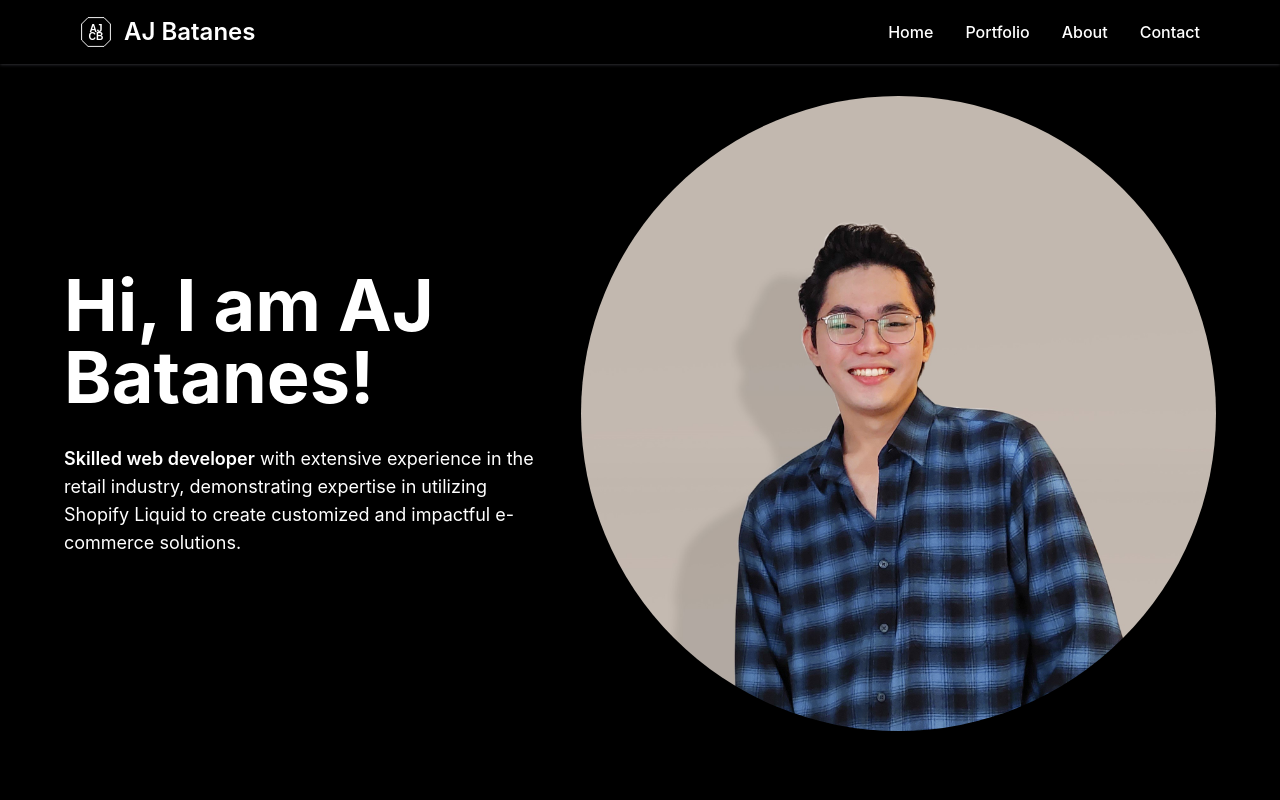
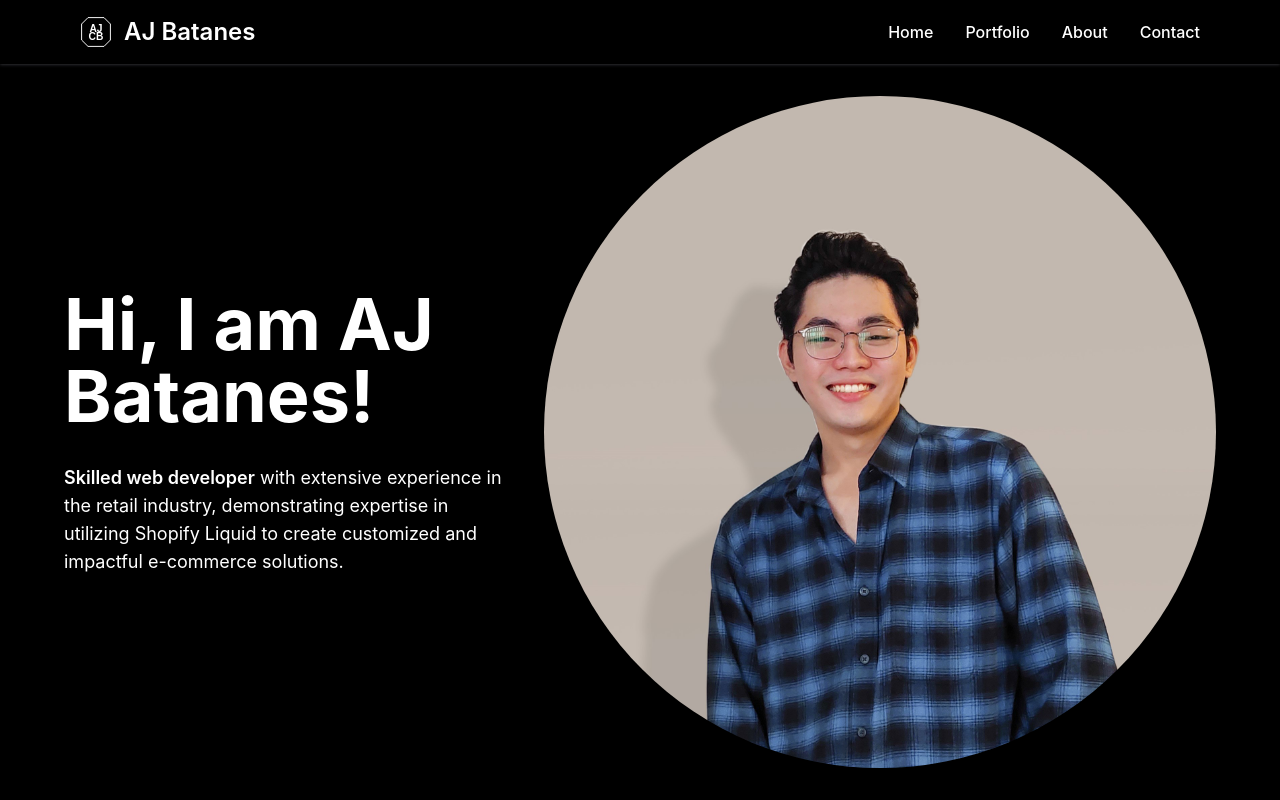
Before and after one commit to AJBatanes11/my-portfolio, a React (Create React App) app: page / in a window 1280 px wide. Shown: the top 800 px of the page. Built offline with nearby package versions, Linux system fonts and the light colour scheme.

Commit message:
Update custom-snippets.js

```diff
--- a/src/components/sections/custom-snippets.js
+++ b/src/components/sections/custom-snippets.js
@@ -6,7 +6,7 @@ export function TextImage({ header, subheader, highlight, portrait }) {
     return (
         <div className="flex justify-center lg:max-w-6xl lg:mx-auto">
             <div className="flex flex-col-reverse md:flex-row gap-8">
-                <div className="flex flex-col gap-8 justify-center">
+                <div className="flex flex-col gap-8 justify-center basis-2/5">
                     <h1 className="text-5xl xl:text-7xl font-bold text-black dark:text-white">
                         {header}
                     </h1>
@@ -16,7 +16,7 @@ export function TextImage({ header, subheader, highlight, portrait }) {
                         </span> {subheader}
                     </p>
                 </div>
-                <div className="flex items-center justify-center">
+                <div className="flex items-center justify-center basis-3/5">
                     <div className="relative w-full max-w-screen-sm md:max-w-full h-auto">
                         <img
                             src={portrait}
```
